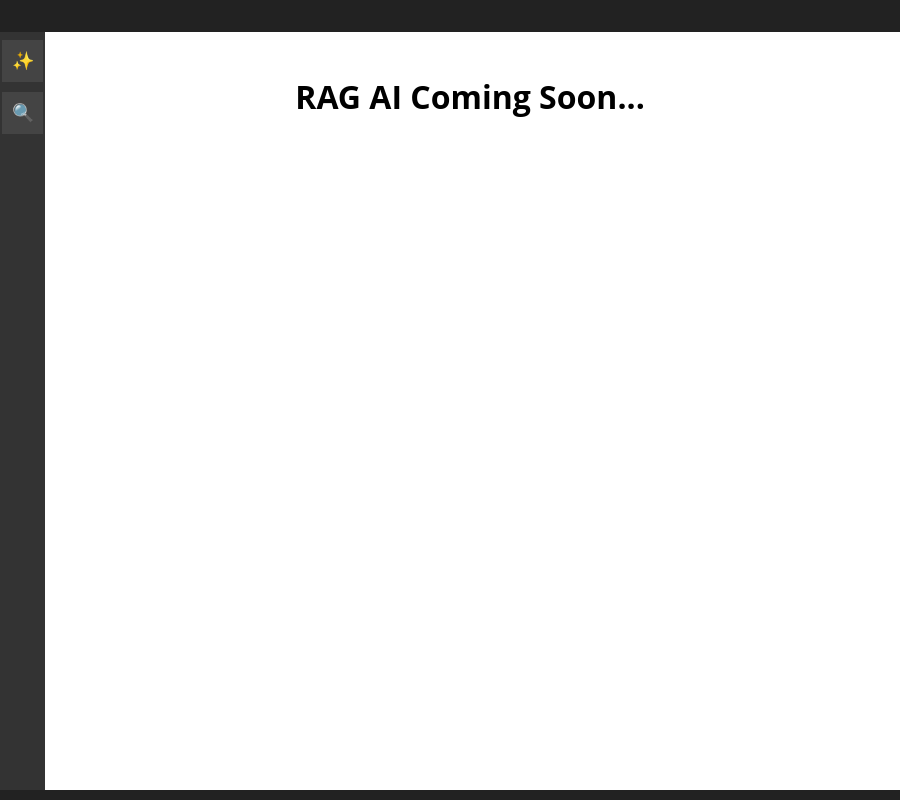
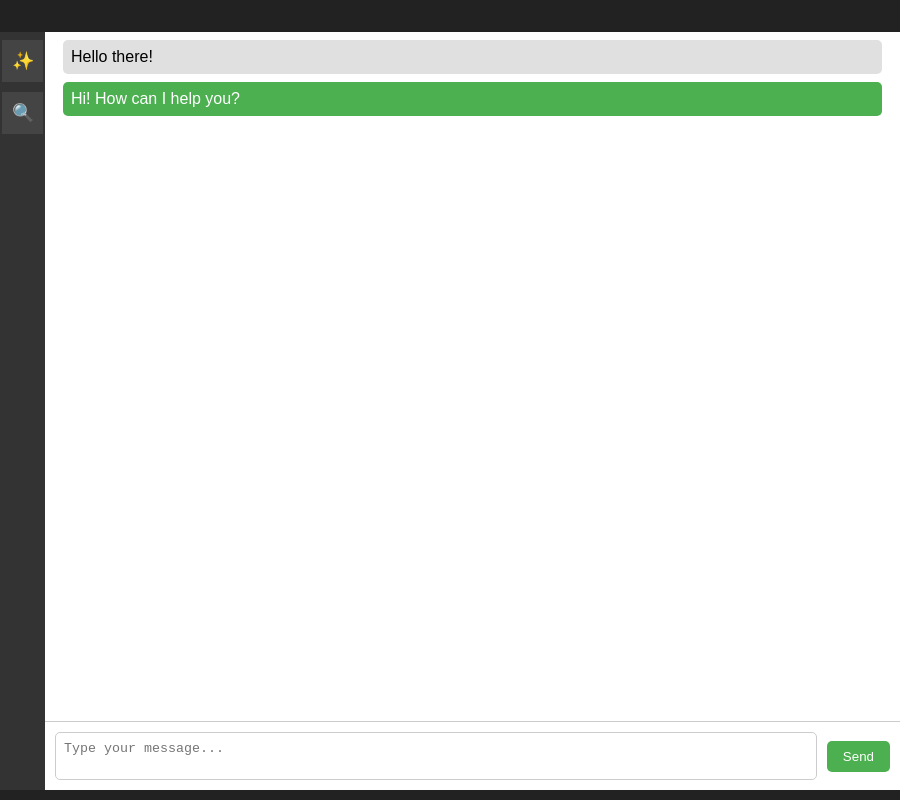
Before and after one commit to zdpowers/electron-app, an Electron app: page my-electron-app/aicode/index.html in a window 900 px wide. Drawn offline with Linux system fonts and the light colour scheme.

Commit message:
initial version of AI UI

```diff
--- a/my-electron-app/aicode/index.html
+++ b/my-electron-app/aicode/index.html
@@ -7,9 +7,13 @@
     <title>Computer Utilities!</title>
     <link rel="stylesheet" type="text/css" href="./styles.css">
 </head>
-<body class="body-box">
+<body>
+  <!-- Top Bar -->
+  <div class="top-bar">
+    <!-- Add content for the top bar as needed -->
+  </div>
 
-  <!-- Sidebar -->
+    <!-- Sidebar -->
   <div class="sidebar">
     <!-- AI Button with AI Icon -->
     <button class="sidebar-button" id="aiButton">
@@ -24,12 +28,27 @@
 
   <!-- Main Content -->
   <div class="main-container">
-    <div class="top-bar"></div>
-    <h1 class="temp-message">RAG AI Coming Soon...</h1>
-    <div class="bottom-bar"></div>
+    <div class="parent-container">
+      <div class="chat-container">
+        <div class="chat-messages">
+          <div class="message received">Hello there!</div>
+          <div class="message sent">Hi! How can I help you?</div>
+          <!-- Add more messages as needed -->
+        </div>
+        <div class="chat-input">
+          <textarea class="user-input" placeholder="Type your message..."></textarea>
+          <button class="send-button">Send</button>
+        </div>
+      </div>
+    </div>
   </div>
 
-    <script src="./renderer.js"></script>
+  <!-- Bottom Bar -->
+  <div class="bottom-bar">
+    <!-- Add content for the bottom bar as needed -->
+  </div>
+
+  <script src="./renderer.js"></script>
 </body>
 
 </html>
--- a/my-electron-app/aicode/styles.css
+++ b/my-electron-app/aicode/styles.css
@@ -1,17 +1,30 @@
-/*
-For box-shadows: https://getcssscan.com/css-box-shadow-examples?ref=beautifulbuttons-bottom
-*/
+body {
+  font-family: 'Arial', sans-serif;
+  margin: 0;
+  padding: 0;
+  background-color: #f5f5f5;
+}
 
+/* Top Bar Styles */
+.top-bar {
+  position: fixed;
+  top: 0;
+  left: 0;
+  right: 0;
+  height: 2em; /* Adjust the height of the top bar as needed */
+  background-color: #222; /* Set the background color of the top bar */
+  z-index: 100;
+}
 
-/* SIDE BAR Add styles for the sidebar */
+/* Sidebar Styles */
 .sidebar {
   position: fixed;
   top: 0;
   left: 0;
   height: 100%;
-  width: 45px; /* Adjust the width as needed */
+  width: 45px; /* Set the width of the sidebar as needed */
   background-color: #333; /* Set the background color of the sidebar */
-  padding-top: 40px; /* Add padding to the top if needed */
+  padding-top: 40px;
   box-shadow: 0 4px 4px -4px grey;
   z-index: 10;
   display: flex;
@@ -42,54 +55,79 @@ For box-shadows: https://getcssscan.com/css-box-shadow-examples?ref=beautifulbut
 }
 
 
-/* Adjust main content to accommodate the sidebar */
-
+/* Main Content Styles */
 .main-container {
-  margin-left: 60px; /* Adjust the margin to include the sidebar width */
-  margin-right: 20px;
+  margin-left: 45px; /* Adjust the margin to include the sidebar width */
 }
 
-.body-box {
-  margin-left: 20px;
-  margin-right: 20px;
-  background: white;
+.parent-container {
+  height: 100vh; /* Set parent div's height to 100% of viewport height */
+  display: flex;
+  align-items: center;
+  justify-content: center;
 }
 
-.top-bar {
-  position: fixed;
-  top: 0;
-  left: 0;
-  right: 0;
-  height: 2em;
-  /*background-color: #f0f0f0;*/
-  background-color: #222;
-  z-index: 10;
-  /*box-shadow: 0 4px 4px -4px grey;*/
+/* CHAT INTERFACE */
+.chat-container {
+  flex: 1; /* Grow to fill available vertical space */
+  /*max-width: 400px;*/
+  width: 50%;
+  height: 100%;
+  background-color: #fff;
+  border-radius: 8px;
+  box-shadow: 0 0 10px rgba(0, 0, 0, 0.1);
+  overflow: hidden;
+  display: flex;
+  flex-direction: column; /* Stack children vertically */
+  justify-content: space-between; /* Space elements evenly */
 }
-
-h1, h2, h3 {
-  font-family: 'Open Sans', sans-serif; /* Use Open Sans font for heading elements */
+.chat-messages {
+  flex: 1; /* Grow to fill available vertical space */
+  padding: 10px;
+  /*max-height: 300px;*/
+  overflow-y: auto;
+  padding-top: 2em;
 }
-
-.temp-message {
-  width: 100%;
-  text-align: center;
-  margin-top: 75px;
+.message {
+  padding: 8px;
+  margin: 8px;
+  border-radius: 5px;
 }
-
-.bottom-bar {
-  position: fixed;
-  bottom: 0;
-  left: 0;
-  right: 0;
-  height: 10px;
-  background-color: #222;
-  z-index: 10;
+.message.received {
+  background-color: #e0e0e0;
 }
-
-
-
-
+.message.sent {
+  background-color: #4caf50;
+  color: #fff;
+}
+.chat-input {
+  display: flex;
+  align-items: center;
+  justify-content: space-between; /* Space elements evenly */
+  padding: 10px;
+  border-top: 1px solid #ccc;
+  padding-bottom:20px; /* to offset the bottom bar */
+}
+.user-input {
+  flex: 1;
+  padding: 8px;
+  box-sizing: border-box;
+  border: 1px solid #ccc;
+  border-radius: 5px;
+  resize: none;
+}
+.send-button {
+  margin-left: 10px;
+  padding: 8px 16px;
+  border: none;
+  border-radius: 5px;
+  background-color: #4caf50;
+  color: #fff;
+  cursor: pointer;
+}
+.send-button:hover {
+  background-color: #45a049;
+}
 
 /* SCROLL BAR Override default scroll bar styles */
 ::-webkit-scrollbar {
@@ -106,3 +144,15 @@ h1, h2, h3 {
 ::-webkit-scrollbar-thumb:hover {
   background-color: #777;
 }
+
+
+/* Bottom Bar Styles */
+.bottom-bar {
+  position: fixed;
+  bottom: 0;
+  left: 0;
+  right: 0;
+  height: 10px; /* Adjust the height of the bottom bar as needed */
+  background-color: #222; /* Set the background color of the bottom bar */
+  z-index: 100;
+}
```
